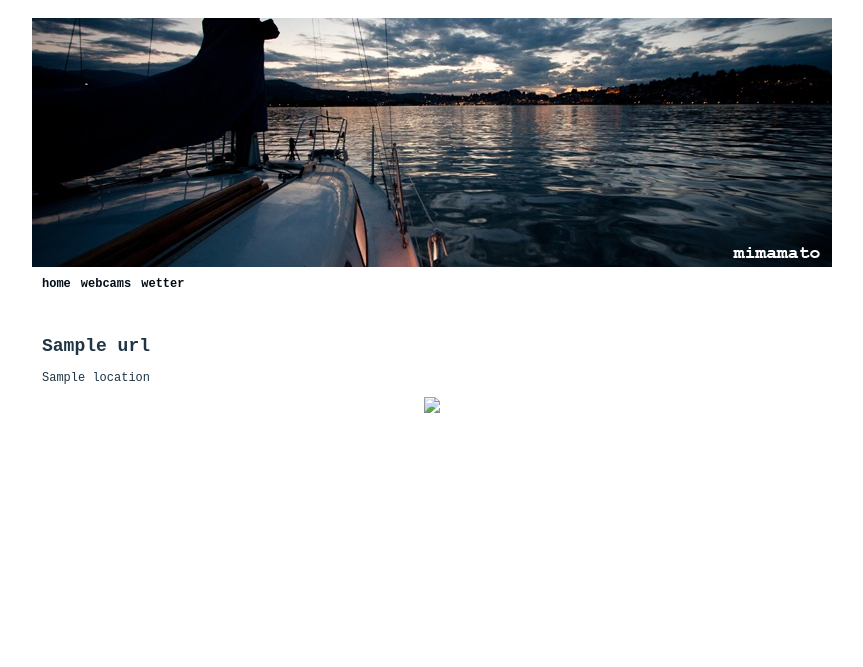
After one commit to michigraber/mi, a Django app: template mimamato/templates/generic_remotecontent.html in a window 1280 px wide. The commit adds this page. Shown: the top 667 px of the page, without its empty margins (208-1071 px from the left). Run offline with Django 3.2, Linux system fonts and the light colour scheme; the template is opened without the code that fills it: most values are stand-ins (such as "Sample title", 1, 10 or a date in 2020).

Commit message:
css cleanup generic remote content template added

```diff
--- a/mimamato/static/screen.css
+++ b/mimamato/static/screen.css
@@ -1,3 +1,6 @@
+
+/* BODY AND CONTAINER */
+
 body {
 	background-position: center top;
 	font-family: "Courier New", Courier, sans-serif, Monaco, monospace;
@@ -13,14 +16,6 @@ div#container {
 	width: 800px;
 }
 
-div#menu {
-	color: #020c15;
-	font-size: 12px;
-    font-weight: bold;
-    padding: 10px;
-    padding-bottom: 20px;
-}
-
 
 /* LINKS */
 
@@ -33,6 +28,9 @@ a:hover {
     color:#a83c15;
 }
 
+
+/* MENU */
+
 #menu li {
     display:block;
     float:left;
@@ -42,10 +40,16 @@ a:hover {
     padding-right:10px;
 }
 
-a.hover {
-    color:#a83c15;
+div#menu {
+	color: #020c15;
+	font-size: 12px;
+    font-weight: bold;
+    padding: 10px;
+    padding-bottom: 20px;
 }
 
+
+/* MAIN CONTENT */
 
 div#content {
 	color: #1f3545;
--- /dev/null
+++ b/mimamato/templates/generic_remotecontent.html
@@ -0,0 +1,12 @@
+{% extends 'base.html' %}
+
+{% block content %}
+{% for url in mediaurls %}
+    <br>
+    <h2>{{ url.title }}</h2>
+    <p>{{ url.location }}</p>
+    <center>
+    <img src='{{ url.url }}'>
+    </center>
+{% endfor %}
+{% endblock %}
```
